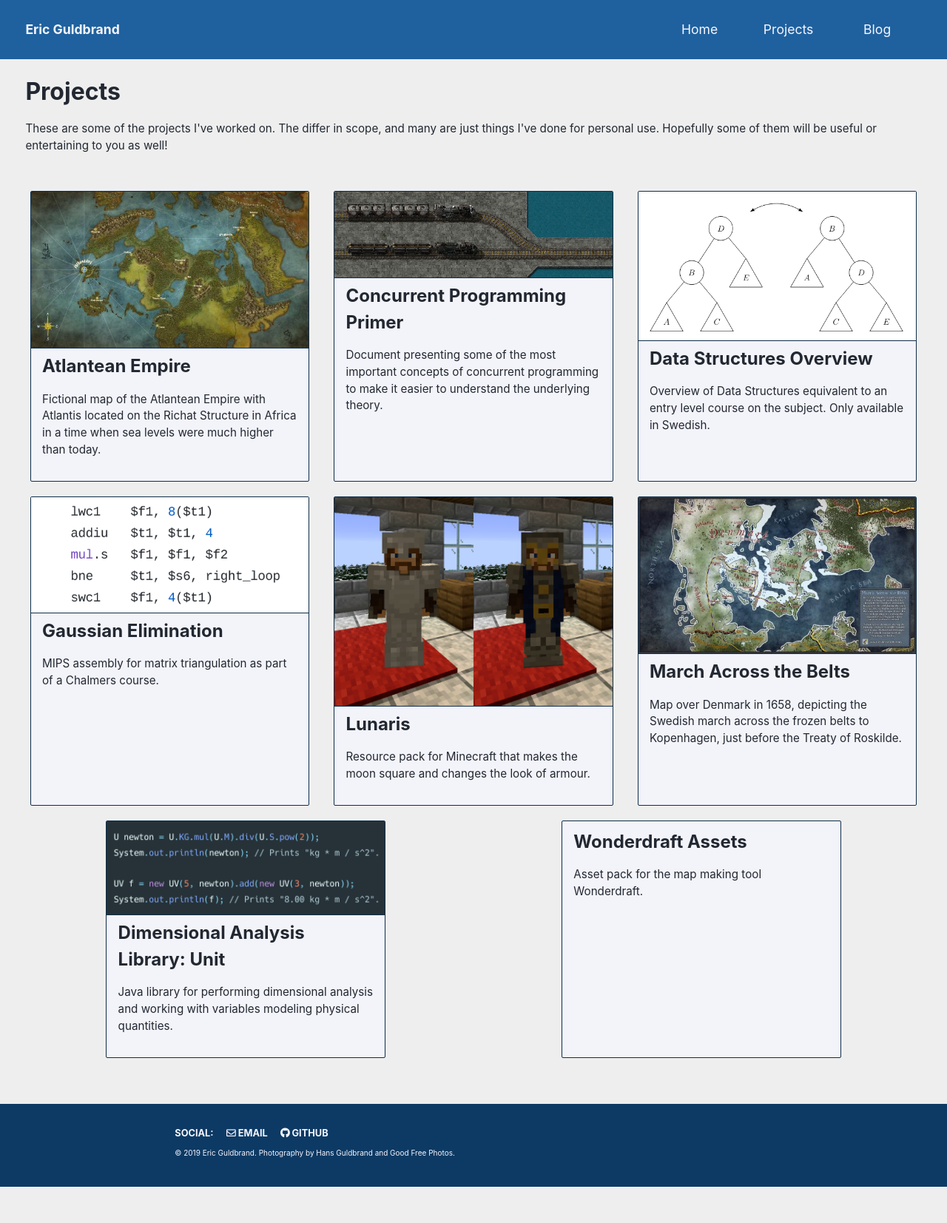
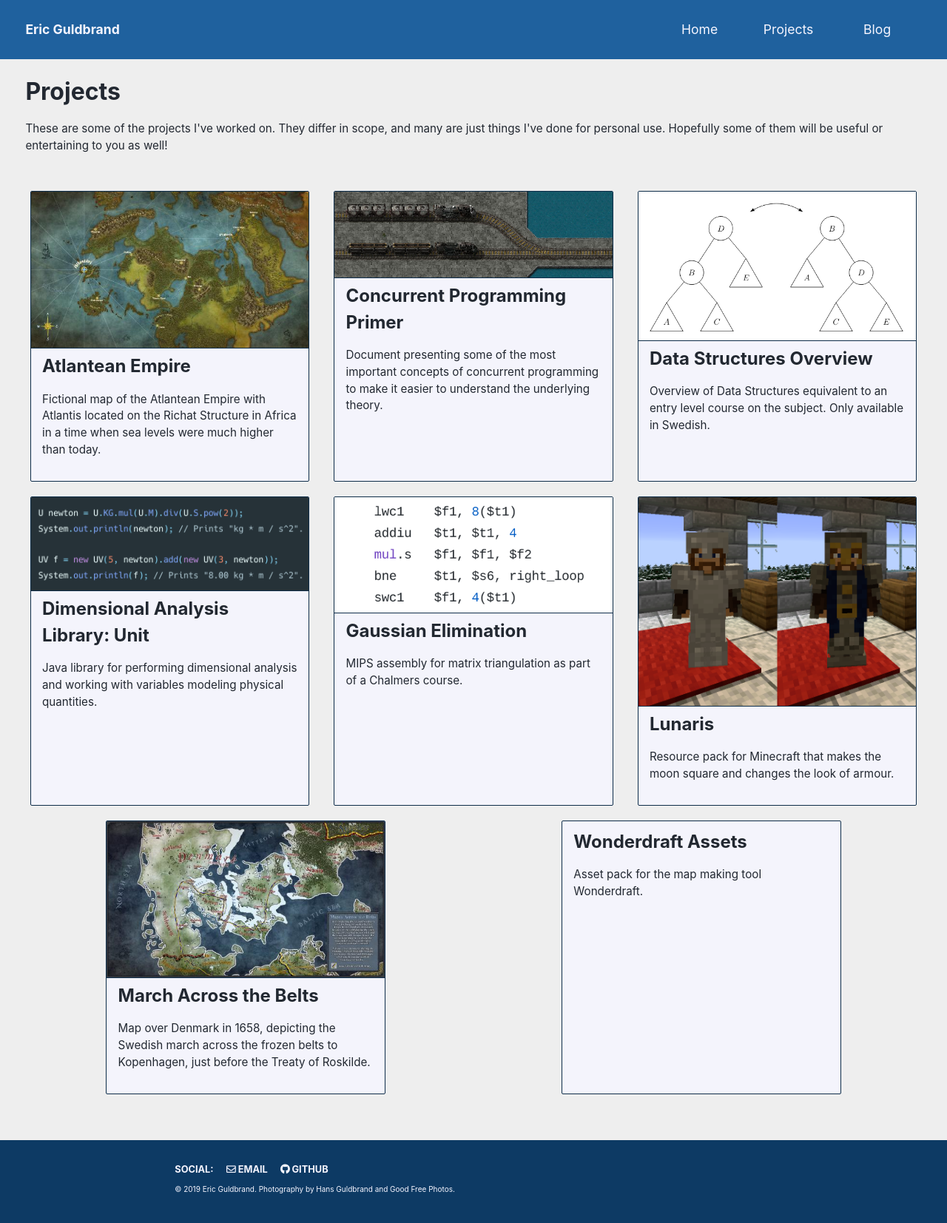
Before and after one commit to ecen/ecen.github.io, a Jekyll site: the page built from pages/projects.html, in a window 1280 px wide. Shown: the whole page at 74% size. Built offline with Jekyll 4.4.1, drawn with Linux system fonts in a browser that asks for light colours; before the commit the page ends 1604 px from its top, so only the background shows below that.

Commit message:
Projects are now sorted after title.

```diff
--- a/_sass/base.scss
+++ b/_sass/base.scss
@@ -6,6 +6,7 @@ $background-color-code: #fafafa;
 
 $primary-color: #1f619e !default;
 $secondary-color: #f5f5ff;
+$tertiary-color: mix($secondary-color, $background-color, 80%);
 
 $text-dark: #222831 !default;
 $text-light: #f5f5ff !default;
--- a/_sass/projects.scss
+++ b/_sass/projects.scss
@@ -44,7 +44,7 @@ $project-card-margin: 1ch;
 
    backface-visibility: hidden;
    transition: transform $highlight-time, box-shadow $highlight-time;
-   background-color: mix($secondary-color, $background-color, 70%);
+   background-color: $tertiary-color;
 }
 
 .project-card:hover {
--- a/pages/projects.html
+++ b/pages/projects.html
@@ -3,14 +3,15 @@ title: Projects
 layout: base-page
 permalink: /projects/
 ---
+{% assign sorted = site.projects | sort: 'title' %}
 
-<section class="projects-content">
+<article class="projects-content">
    <h1> Projects </h1>
-   <p> These are some of the projects I've worked on. The differ in scope, and many are just things I've done for personal use. Hopefully some of them will be useful or entertaining to you as well! </p>
+   <p> These are some of the projects I've worked on. They differ in scope, and many are just things I've done for personal use. Hopefully some of them will be useful or entertaining to you as well! </p>
    <br>
 
    <div class="projects-board">
-      {% for project in site.projects %}
+      {% for project in sorted %}
       <a href="{{ project.permalink }}" class="project-card">
          {% if project.thumbnail %}
          <img class="thumbnail" src="{{ project.thumbnail }}" />
@@ -23,4 +24,4 @@ permalink: /projects/
       {% endfor%}
 
    </div>
-</section>
+</article>
```
